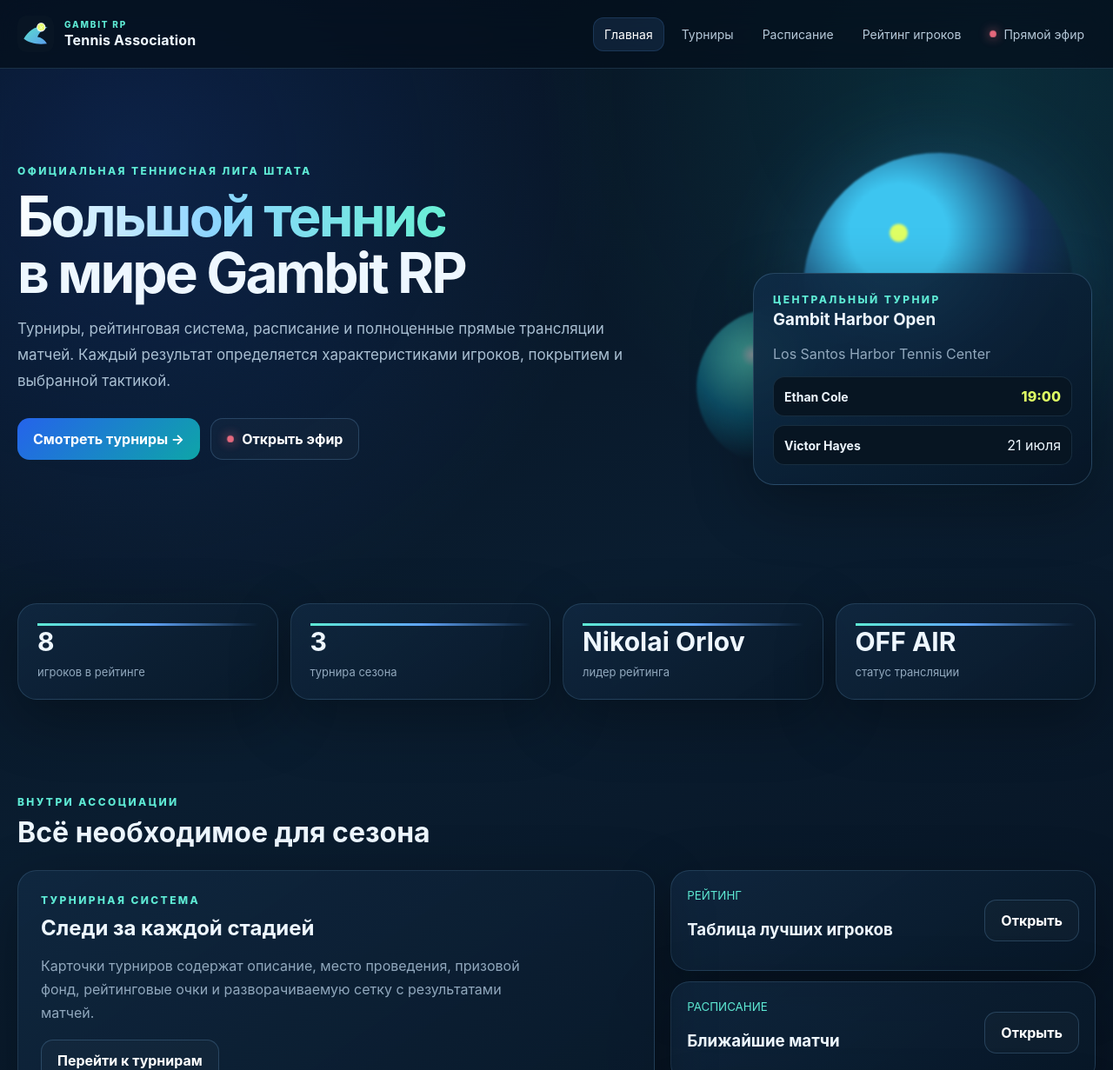
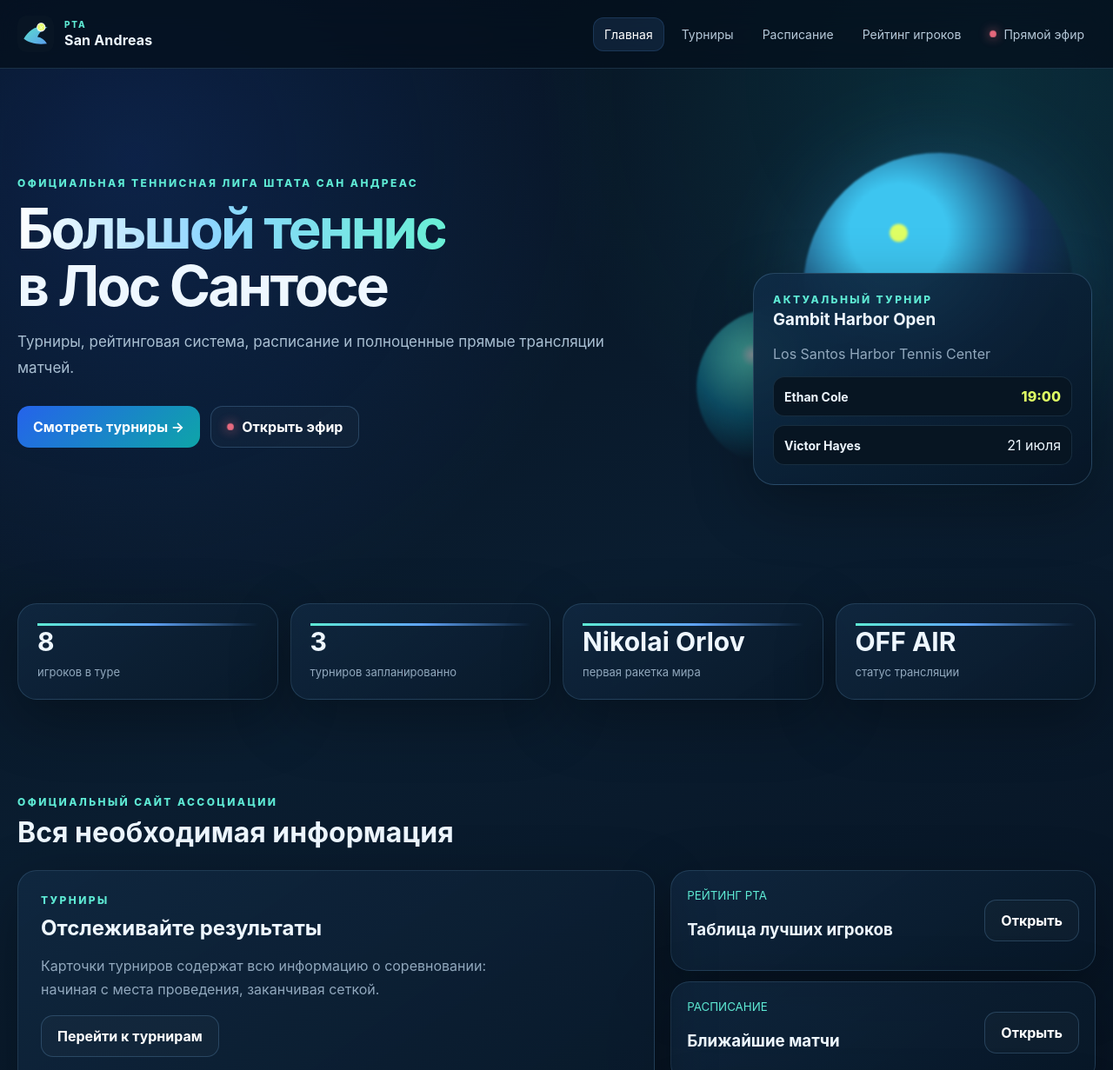
Before and after one commit to ptatennis/pta, a plain HTML site: page index.html in a window 1280 px wide. Shown: the top 1231 px of the page at 87% size. Drawn offline with Linux system fonts and the light colour scheme.

Commit message:
Update index.html

```diff
--- a/index.html
+++ b/index.html
@@ -1,6 +1,6 @@
-<!doctype html><html lang="ru"><head><meta charset="utf-8"><meta name="viewport" content="width=device-width,initial-scale=1"><title>Gambit Tennis Association</title><link rel="stylesheet" href="assets/css/site.css"></head><body>
-<header class="topbar"><nav class="nav shell"><a class="brand" href="index.html"><img src="assets/images/logo-mark.svg"><span class="brand-copy"><small>Gambit RP</small><strong>Tennis Association</strong></span></a><button class="menu">☰</button><div class="nav-links"><a class="nav-link" href="index.html">Главная</a><a class="nav-link" href="tournaments.html">Турниры</a><a class="nav-link" href="schedule.html">Расписание</a><a class="nav-link" href="rankings.html">Рейтинг игроков</a><a class="nav-link live-link" href="live.html"><span class="live-dot"></span>Прямой эфир</a></div></nav></header>
-<main><section class="hero shell"><div class="reveal"><div class="eyebrow">Официальная теннисная лига штата</div><h1 class="title"><span>Большой теннис</span><br>в мире Gambit RP</h1><p class="lead">Турниры, рейтинговая система, расписание и полноценные прямые трансляции матчей. Каждый результат определяется характеристиками игроков, покрытием и выбранной тактикой.</p><div class="hero-actions"><a class="btn primary" href="tournaments.html">Смотреть турниры →</a><a class="btn ghost" href="live.html"><span class="live-dot"></span>Открыть эфир</a></div></div><div class="hero-visual reveal"><div class="orb a"></div><div class="orb b"></div><div class="hero-card"><div class="eyebrow">Центральный турнир</div><h3 id="heroTournament">Загрузка…</h3><p id="heroLocation" class="muted"></p><div id="miniMatch" class="match-mini"></div></div></div></section>
-<section class="section shell"><div class="stats-grid"><div class="card stat reveal"><div class="accent-line"></div><strong id="statPlayers">—</strong><span>игроков в рейтинге</span></div><div class="card stat reveal"><div class="accent-line"></div><strong id="statEvents">—</strong><span>турнира сезона</span></div><div class="card stat reveal"><div class="accent-line"></div><strong id="statLeader">—</strong><span>лидер рейтинга</span></div><div class="card stat reveal"><div class="accent-line"></div><strong id="statLive">—</strong><span>статус трансляции</span></div></div></section>
-<section class="section shell"><div class="section-head reveal"><div><div class="eyebrow">Внутри ассоциации</div><h2>Всё необходимое для сезона</h2></div></div><div class="home-grid"><article class="card feature reveal"><div class="eyebrow">Турнирная система</div><h3>Следи за каждой стадией</h3><p>Карточки турниров содержат описание, место проведения, призовой фонд, рейтинговые очки и разворачиваемую сетку с результатами матчей.</p><a class="btn ghost" href="tournaments.html">Перейти к турнирам</a></article><div class="news-list"><article class="card news-item reveal"><div><small>РЕЙТИНГ</small><h3>Таблица лучших игроков</h3></div><a class="btn ghost" href="rankings.html">Открыть</a></article><article class="card news-item reveal"><div><small>РАСПИСАНИЕ</small><h3>Ближайшие матчи</h3></div><a class="btn ghost" href="schedule.html">Открыть</a></article><article class="card news-item reveal"><div><small>LIVE</small><h3>Трансляция с корта</h3></div><a class="btn ghost" href="live.html">Смотреть</a></article></div></div></section></main>
-<footer class="footer"><div class="footer-inner shell"><span>© 2026 Gambit Tennis Association</span><div class="footer-nav"><a href="tournaments.html">Турниры</a><a href="schedule.html">Расписание</a><a href="live.html">Live</a></div></div></footer><script src="assets/js/app.js"></script><script src="assets/js/home.js"></script></body></html>
+<!doctype html><html lang="ru"><head><meta charset="utf-8"><meta name="viewport" content="width=device-width,initial-scale=1"><title>Professional Tennis Association</title><link rel="stylesheet" href="assets/css/site.css"></head><body>
+<header class="topbar"><nav class="nav shell"><a class="brand" href="index.html"><img src="assets/images/logo-mark.svg"><span class="brand-copy"><small>PTA</small><strong>San Andreas</strong></span></a><button class="menu">☰</button><div class="nav-links"><a class="nav-link" href="index.html">Главная</a><a class="nav-link" href="tournaments.html">Турниры</a><a class="nav-link" href="schedule.html">Расписание</a><a class="nav-link" href="rankings.html">Рейтинг игроков</a><a class="nav-link live-link" href="live.html"><span class="live-dot"></span>Прямой эфир</a></div></nav></header>
+<main><section class="hero shell"><div class="reveal"><div class="eyebrow">Официальная теннисная лига штата Сан Андреас</div><h1 class="title"><span>Большой теннис</span><br>в Лос Сантосе</h1><p class="lead">Турниры, рейтинговая система, расписание и полноценные прямые трансляции матчей.</p><div class="hero-actions"><a class="btn primary" href="tournaments.html">Смотреть турниры →</a><a class="btn ghost" href="live.html"><span class="live-dot"></span>Открыть эфир</a></div></div><div class="hero-visual reveal"><div class="orb a"></div><div class="orb b"></div><div class="hero-card"><div class="eyebrow">Актуальный турнир</div><h3 id="heroTournament">Загрузка…</h3><p id="heroLocation" class="muted"></p><div id="miniMatch" class="match-mini"></div></div></div></section>
+<section class="section shell"><div class="stats-grid"><div class="card stat reveal"><div class="accent-line"></div><strong id="statPlayers">—</strong><span>игроков в туре</span></div><div class="card stat reveal"><div class="accent-line"></div><strong id="statEvents">—</strong><span>турниров запланированно</span></div><div class="card stat reveal"><div class="accent-line"></div><strong id="statLeader">—</strong><span>первая ракетка мира</span></div><div class="card stat reveal"><div class="accent-line"></div><strong id="statLive">—</strong><span>статус трансляции</span></div></div></section>
+<section class="section shell"><div class="section-head reveal"><div><div class="eyebrow">Официальный сайт ассоциации</div><h2>Вся необходимая информация</h2></div></div><div class="home-grid"><article class="card feature reveal"><div class="eyebrow">Турниры</div><h3>Отслеживайте результаты</h3><p>Карточки турниров содержат всю информацию о соревновании: начиная с места проведения, заканчивая сеткой.</p><a class="btn ghost" href="tournaments.html">Перейти к турнирам</a></article><div class="news-list"><article class="card news-item reveal"><div><small>РЕЙТИНГ PTA</small><h3>Таблица лучших игроков</h3></div><a class="btn ghost" href="rankings.html">Открыть</a></article><article class="card news-item reveal"><div><small>РАСПИСАНИЕ</small><h3>Ближайшие матчи</h3></div><a class="btn ghost" href="schedule.html">Открыть</a></article><article class="card news-item reveal"><div><small>LIVE</small><h3>Трансляция с корта</h3></div><a class="btn ghost" href="live.html">Смотреть</a></article></div></div></section></main>
+<footer class="footer"><div class="footer-inner shell"><span>© 2026 Professional Tennis Association</span><div class="footer-nav"><a href="tournaments.html">Турниры</a><a href="schedule.html">Расписание</a><a href="live.html">Live</a></div></div></footer><script src="assets/js/app.js"></script><script src="assets/js/home.js"></script></body></html>
```
